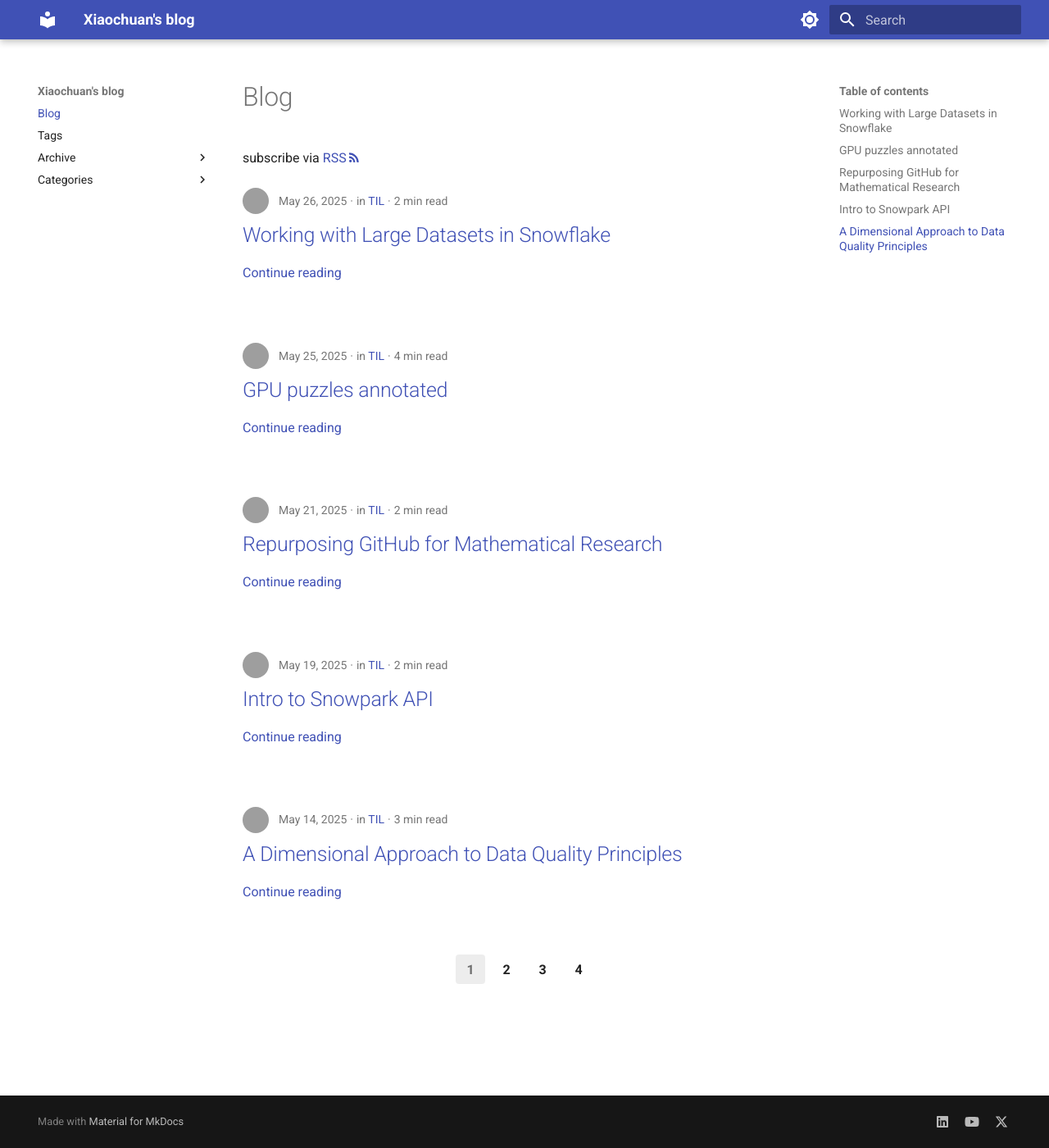
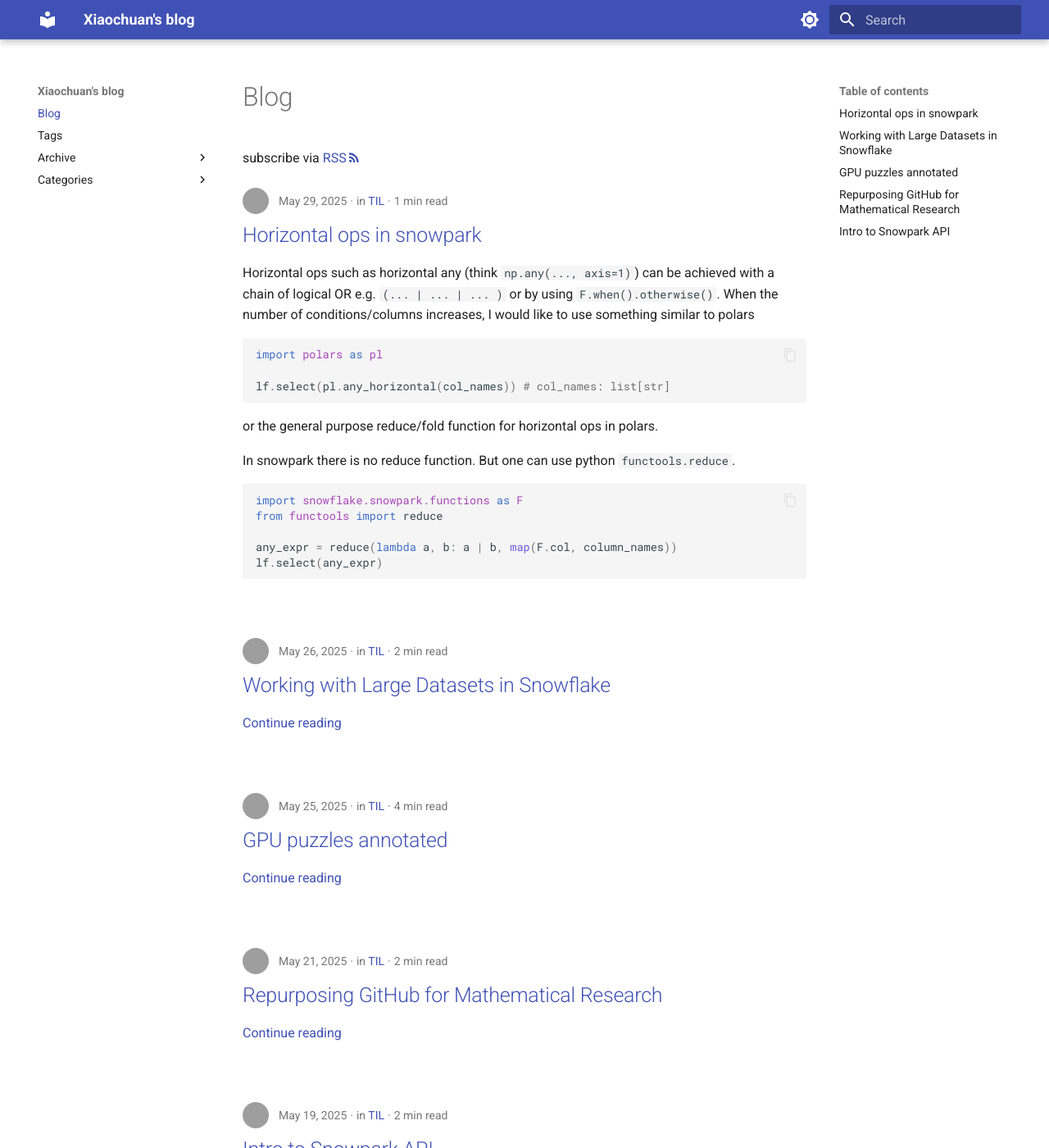
Before and after one commit to xiaochuany/blog, an MkDocs documentation site: the page built from docs/index.md, in a window 1280 px wide and 1400 px high. Shown: the whole window at 82% size. Built offline with MkDocs 1.6.1 and Material for MkDocs 9.7.7, drawn with Linux system fonts in a browser that asks for light colours; grey boxes are pictures that could not be loaded.

Commit message:
add new post on horizontal operations in Snowpark; update Snowpark post to include F.explode and F.flatten

````diff
--- /dev/null
+++ b/docs/posts/202505-horizontal-any.md
@@ -0,0 +1,31 @@
+---
+date:
+    created: 2025-05-29
+authors: [xy]
+categories: [TIL]
+tags: [data-engineering]
+---
+
+# Horizontal ops in snowpark
+
+Horizontal ops such as horizontal any (think `np.any(..., axis=1)`) can be achieved with a chain of logical OR e.g.  `(... | ... | ... )`
+or by using `F.when().otherwise()`. When the number of conditions/columns increases, I would like to use something similar to polars
+
+```py
+import polars as pl
+
+lf.select(pl.any_horizontal(col_names)) # col_names: list[str]
+```
+
+or the general purpose reduce/fold function for horizontal ops in polars.
+
+In snowpark there is no reduce function.
+But one can use python `functools.reduce`.
+
+```py
+import snowflake.snowpark.functions as F
+from functools import reduce
+
+any_expr = reduce(lambda a, b: a | b, map(F.col, column_names))
+lf.select(any_expr)
+```
````
Also changed, not shown: docs/posts/202505-snowpark.md (+1 -0 lines).
